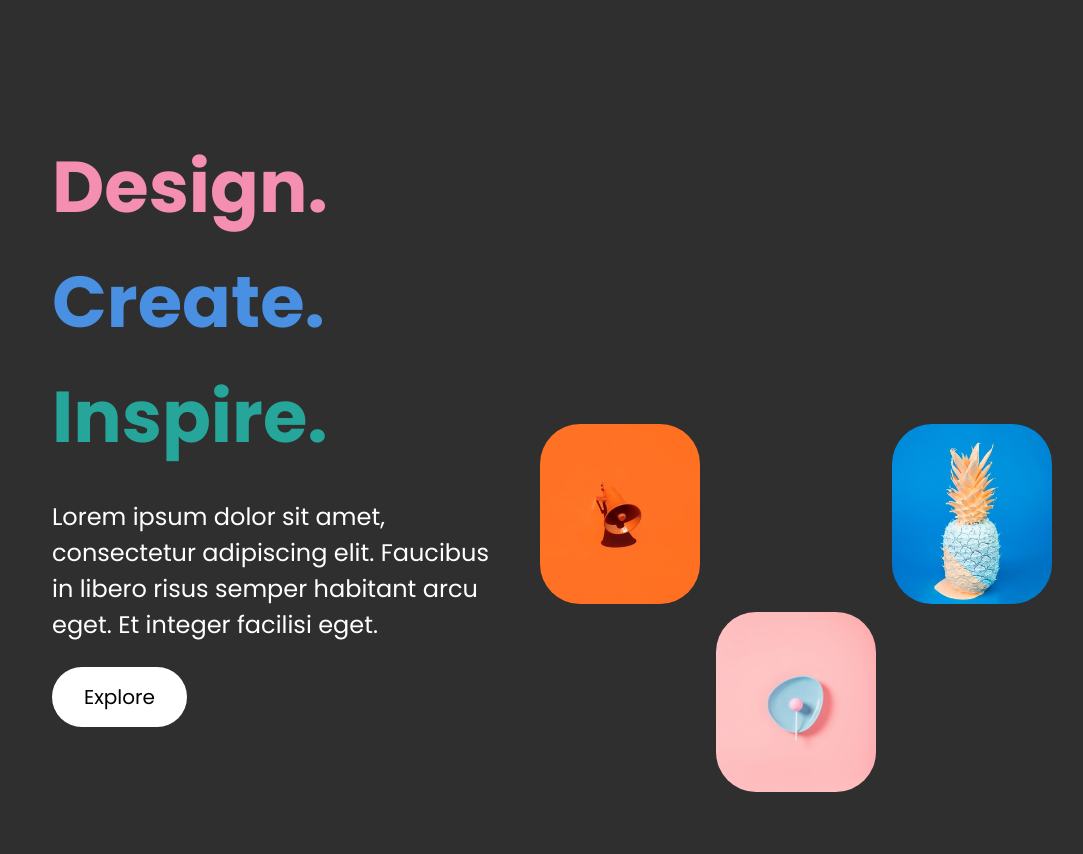
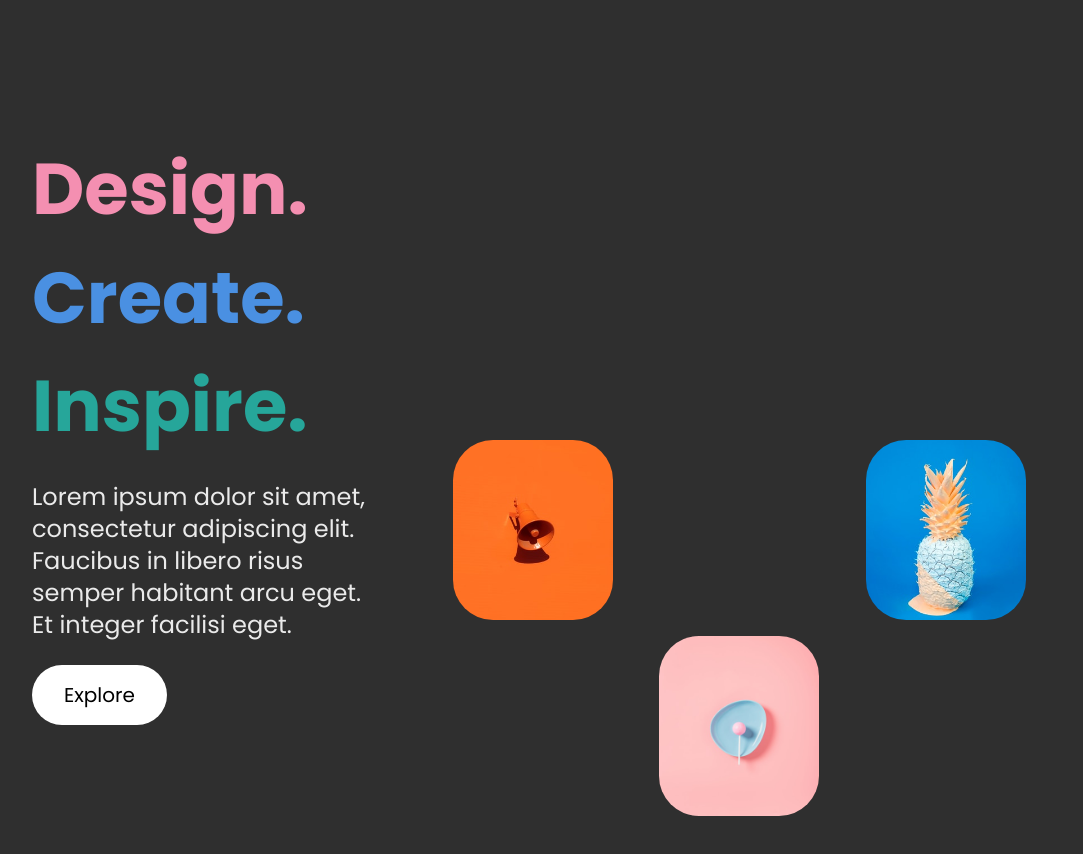
Before and after one commit to AliDev2205/troisieme_maquette_figma, a plain HTML site: page index.html in a window 1280 px wide. Shown: the whole page, without its empty margins (0-1083 px from the left). Drawn offline with nearby package versions, Linux system fonts and the light colour scheme.

Commit message:
Mise à jour de index.html pour la responsivité correcte

```diff
--- a/index.html
+++ b/index.html
@@ -26,7 +26,7 @@
       },
     };
   </script>
-  <style>
+   <style>
     .bg-img-1 { background-image: url('img/1.jpg'); }
     .bg-img-2 { background-image: url('img/2.jpg'); }
     .bg-img-3 { background-image: url('img/3.jpg'); }
@@ -43,57 +43,104 @@
     .bg-img-14 { background-image: url('img/14.jpg'); }
     .bg-img-15 { background-image: url('img/15.jpg'); }
     .bg-img-16 { background-image: url('img/16.jpg'); }
+
+    .image-card {
+      transition: transform 0.3s ease, box-shadow 0.3s ease;
+    }
+
+    .image-card:hover {
+      transform: translateY(-5px);
+      box-shadow: 0 20px 40px rgba(0,0,0,0.3);
+    }
+
+    .text-section {
+      animation: fadeInLeft 0.8s ease-out;
+    }
+
+    .image-grid {
+      animation: fadeInRight 0.8s ease-out 0.2s both;
+    }
+
+    @keyframes fadeInLeft {
+      from {
+        opacity: 0;
+        transform: translateX(-30px);
+      }
+      to {
+        opacity: 1;
+        transform: translateX(0);
+      }
+    }
+
+    @keyframes fadeInRight {
+      from {
+        opacity: 0;
+        transform: translateX(30px);
+      }
+      to {
+        opacity: 1;
+        transform: translateX(0);
+      }
+    }
   </style>
 </head>
-<body class="font-poppins bg-custom-gray text-white">
-  <div class="min-h-screen w-full flex flex-col lg:flex-row items-center justify-center px-6 py-12 gap-12 lg:gap-0">
+<body class="font-poppins bg-custom-gray text-white overflow-x-hidden">
+  <div class="min-h-screen w-full flex flex-col xl:flex-row items-center justify-center px-4 sm:px-6 lg:px-8 py-8 lg:py-12 gap-8 lg:gap-12 xl:gap-16">
 
     <!-- Section texte -->
-    <div class="max-w-md lg:w-[449px] lg:h-[582px] flex flex-col gap-6">
+    <div class="text-section w-full max-w-md lg:max-w-lg xl:w-auto flex flex-col gap-4 lg:gap-6 text-center xl:text-left">
       <!-- Titre -->
-      <div class="text-[48px] lg:text-[72px] font-bold leading-tight" style="line-height: 1.6;">
-        <p class="text-design-pink">Design.</p>
-        <p class="text-create-blue">Create.</p>
+      <div class="text-3xl sm:text-4xl md:text-5xl lg:text-6xl xl:text-7xl font-bold leading-tight" style="line-height: 1.4;">
+        <p class="text-design-pink mb-2">Design.</p>
+        <p class="text-create-blue mb-2">Create.</p>
         <p class="text-inspire-teal">Inspire.</p>
       </div>
 
       <!-- Description -->
-      <p class="text-lg lg:text-xl leading-relaxed" style="width: 449px; height: 144px; font-size: 24px; line-height: 1.5; letter-spacing: 0%; color: #FFFFFF;">
+      <p class="text-base sm:text-lg lg:text-xl xl:text-2xl leading-relaxed max-w-md lg:max-w-lg text-white/90">
         Lorem ipsum dolor sit amet, consectetur adipiscing elit. Faucibus in libero risus semper habitant arcu eget. Et integer facilisi eget.
       </p>
 
       <!-- Bouton -->
-      <button class="bg-white text-black text-lg lg:text-xl rounded-full px-8 py-4 w-fit">
+      <button class="bg-white text-black text-base sm:text-lg lg:text-xl rounded-full px-6 sm:px-8 py-3 sm:py-4 w-fit mx-auto xl:mx-0 hover:bg-gray-100 transition-colors duration-300 hover:scale-105 transform">
         Explore
       </button>
     </div>
 
     <!-- Grille d'images -->
-    <div class="grid grid-cols-2 sm:grid-cols-4 gap-4 max-w-6xl ml-10" >
-      <!-- Génération dynamique d’images -->
-      <div class="flex flex-col gap-2">
-        <div class="bg-cover bg-center bg-img-1 w-[160px] h-[180px] rounded-5xl"></div>
-        <div class="bg-cover bg-center bg-img-2 w-[160px] h-[180px] rounded-5xl"></div>
-        <div class="bg-cover bg-center bg-img-3 w-[160px] h-[180px] rounded-5xl"></div>
-        <div class="bg-cover bg-center bg-img-4 w-[160px] h-[180px] rounded-5xl"></div>
-      </div>
-      <div class="flex flex-col gap-2">
-        <div class="bg-cover bg-center bg-img-5 w-[160px] h-[180px] rounded-5xl"></div>
-        <div class="bg-cover bg-center bg-img-6 w-[160px] h-[180px] rounded-5xl"></div>
-        <div class="bg-cover bg-center bg-img-7 w-[160px] h-[180px] rounded-5xl"></div>
-        <div class="bg-cover bg-center bg-img-8 w-[160px] h-[180px] rounded-5xl"></div>
-      </div>
-      <div class="flex flex-col gap-2">
-        <div class="bg-cover bg-center bg-img-9 w-[160px] h-[180px] rounded-5xl"></div>
-        <div class="bg-cover bg-center bg-img-10 w-[160px] h-[180px] rounded-5xl"></div>
-        <div class="bg-cover bg-center bg-img-11 w-[160px] h-[180px] rounded-5xl"></div>
-        <div class="bg-cover bg-center bg-img-12 w-[160px] h-[180px] rounded-5xl"></div>
-      </div>
-      <div class="flex flex-col gap-2">
-        <div class="bg-cover bg-center bg-img-13 w-[160px] h-[180px] rounded-5xl"></div>
-        <div class="bg-cover bg-center bg-img-14 w-[160px] h-[180px] rounded-5xl"></div>
-        <div class="bg-cover bg-center bg-img-15 w-[160px] h-[180px] rounded-5xl"></div>
-        <div class="bg-cover bg-center bg-img-16 w-[160px] h-[180px] rounded-5xl"></div>
+    <div class="image-grid w-full max-w-2xl xl:max-w-none">
+      <div class="grid grid-cols-2 sm:grid-cols-3 lg:grid-cols-4 gap-2 sm:gap-3 lg:gap-4">
+        <!-- Colonne 1 -->
+        <div class="flex flex-col gap-2 sm:gap-3 lg:gap-4">
+          <div class="bg-cover bg-center bg-img-1 image-card aspect-[8/9] w-full max-w-[160px] mx-auto rounded-2xl sm:rounded-3xl lg:rounded-5xl"></div>
+          <div class="bg-cover bg-center bg-img-2 image-card aspect-[8/9] w-full max-w-[160px] mx-auto rounded-2xl sm:rounded-3xl lg:rounded-5xl"></div>
+          <div class="bg-cover bg-center bg-img-3 image-card aspect-[8/9] w-full max-w-[160px] mx-auto rounded-2xl sm:rounded-3xl lg:rounded-5xl"></div>
+          <div class="bg-cover bg-center bg-img-4 image-card aspect-[8/9] w-full max-w-[160px] mx-auto rounded-2xl sm:rounded-3xl lg:rounded-5xl"></div>
+        </div>
+
+        <!-- Colonne 2 -->
+        <div class="flex flex-col gap-2 sm:gap-3 lg:gap-4">
+          <div class="bg-cover bg-center bg-img-5 image-card aspect-[8/9] w-full max-w-[160px] mx-auto rounded-2xl sm:rounded-3xl lg:rounded-5xl"></div>
+          <div class="bg-cover bg-center bg-img-6 image-card aspect-[8/9] w-full max-w-[160px] mx-auto rounded-2xl sm:rounded-3xl lg:rounded-5xl"></div>
+          <div class="bg-cover bg-center bg-img-7 image-card aspect-[8/9] w-full max-w-[160px] mx-auto rounded-2xl sm:rounded-3xl lg:rounded-5xl"></div>
+          <div class="bg-cover bg-center bg-img-8 image-card aspect-[8/9] w-full max-w-[160px] mx-auto rounded-2xl sm:rounded-3xl lg:rounded-5xl"></div>
+        </div>
+
+        <!-- Colonne 3 (cachée sur mobile) -->
+        <div class=" flex flex-col gap-2 sm:gap-3 lg:gap-4">
+          <div class="bg-cover bg-center bg-img-9 image-card aspect-[8/9] w-full max-w-[160px] mx-auto rounded-2xl sm:rounded-3xl lg:rounded-5xl"></div>
+          <div class="bg-cover bg-center bg-img-10 image-card aspect-[8/9] w-full max-w-[160px] mx-auto rounded-2xl sm:rounded-3xl lg:rounded-5xl"></div>
+          <div class="bg-cover bg-center bg-img-11 image-card aspect-[8/9] w-full max-w-[160px] mx-auto rounded-2xl sm:rounded-3xl lg:rounded-5xl"></div>
+          <div class="bg-cover bg-center bg-img-12 image-card aspect-[8/9] w-full max-w-[160px] mx-auto rounded-2xl sm:rounded-3xl lg:rounded-5xl"></div>
+        </div>
+
+        <!-- Colonne 4 (cachée sur tablette et mobile) -->
+        <div class=" flex flex-col gap-2 sm:gap-3 lg:gap-4">
+          <div class="bg-cover bg-center bg-img-13 image-card aspect-[8/9] w-full max-w-[160px] mx-auto rounded-2xl sm:rounded-3xl lg:rounded-5xl"></div>
+          <div class="bg-cover bg-center bg-img-14 image-card aspect-[8/9] w-full max-w-[160px] mx-auto rounded-2xl sm:rounded-3xl lg:rounded-5xl"></div>
+          <div class="bg-cover bg-center bg-img-15 image-card aspect-[8/9] w-full max-w-[160px] mx-auto rounded-2xl sm:rounded-3xl lg:rounded-5xl"></div>
+          <div class="bg-cover bg-center bg-img-16 image-card aspect-[8/9] w-full max-w-[160px] mx-auto rounded-2xl sm:rounded-3xl lg:rounded-5xl"></div>
+        </div>
       </div>
     </div>
   </div>
```
